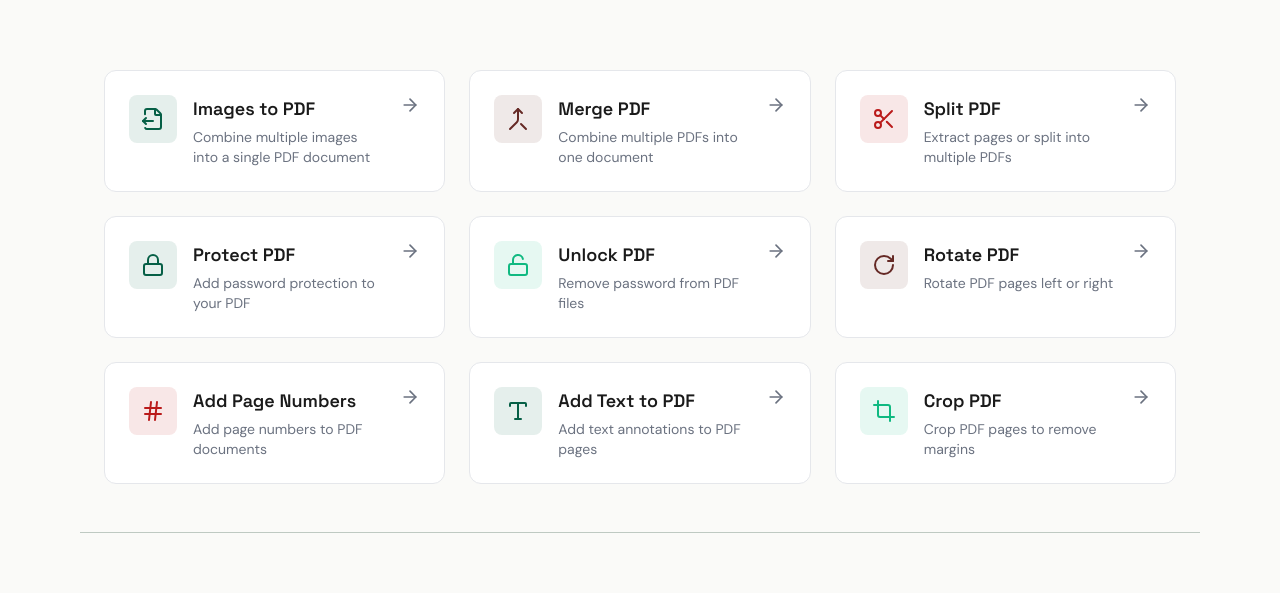
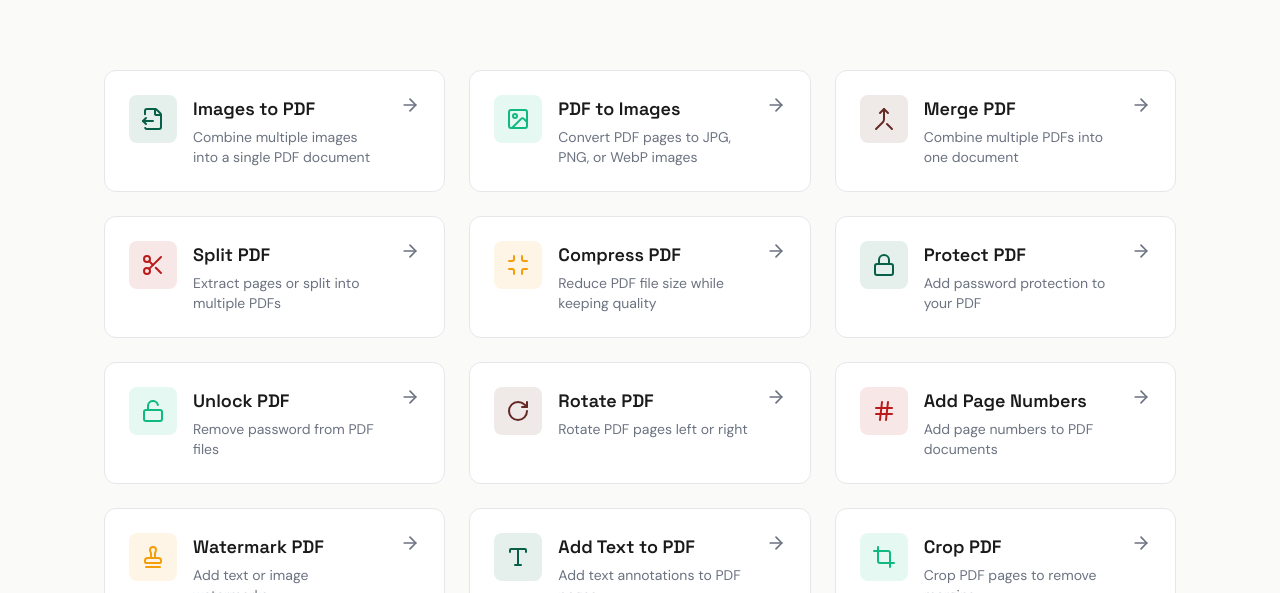
Before and after one commit to yaoting10/pixconvert, a Next.js app: page /pdf-tools in a window 1280 px wide. Shown: the part 359-952 px from the top of the page. Built offline with nearby package versions, Linux system fonts and the light colour scheme; no server answers.

Commit message:
fix: pdf tools page, sitemap and footer adjustments

```diff
--- a/src/app/pdf-tools/page.tsx
+++ b/src/app/pdf-tools/page.tsx
@@ -9,14 +9,14 @@ const pdfTools = [
     color: "text-primary",
     bg: "bg-primary/10",
   },
-  // {
-  //   title: "PDF to Images",
-  //   description: "Convert PDF pages to JPG, PNG, or WebP images",
-  //   icon: Image,
-  //   href: "/pdf-to-images",
-  //   color: "text-success",
-  //   bg: "bg-success/10",
-  // },
+  {
+    title: "PDF to Images",
+    description: "Convert PDF pages to JPG, PNG, or WebP images",
+    icon: Image,
+    href: "/pdf-to-images",
+    color: "text-success",
+    bg: "bg-success/10",
+  },
   {
     title: "Merge PDF",
     description: "Combine multiple PDFs into one document",
@@ -33,14 +33,14 @@ const pdfTools = [
     color: "text-error",
     bg: "bg-error/10",
   },
-  // {
-  //   title: "Compress PDF",
-  //   description: "Reduce PDF file size while keeping quality",
-  //   icon: Minimize,
-  //   href: "/compress-pdf",
-  //   color: "text-warning",
-  //   bg: "bg-warning/10",
-  // },
+  {
+    title: "Compress PDF",
+    description: "Reduce PDF file size while keeping quality",
+    icon: Minimize,
+    href: "/compress-pdf",
+    color: "text-warning",
+    bg: "bg-warning/10",
+  },
   {
     title: "Protect PDF",
     description: "Add password protection to your PDF",
@@ -73,14 +73,14 @@ const pdfTools = [
     color: "text-error",
     bg: "bg-error/10",
   },
-  // {
-  //   title: "Watermark PDF",
-  //   description: "Add text or image watermarks",
-  //   icon: Stamp,
-  //   href: "/pdf-watermark",
-  //   color: "text-warning",
-  //   bg: "bg-warning/10",
-  // },
+  {
+    title: "Watermark PDF",
+    description: "Add text or image watermarks",
+    icon: Stamp,
+    href: "/pdf-watermark",
+    color: "text-warning",
+    bg: "bg-warning/10",
+  },
   {
     title: "Add Text to PDF",
     description: "Add text annotations to PDF pages",
--- a/src/app/sitemap.ts
+++ b/src/app/sitemap.ts
@@ -105,8 +105,9 @@ export default function sitemap() {
     { path: "/images-to-pdf", priority: 0.9, freq: "weekly" as const },
     { path: "/merge-pdf", priority: 0.9, freq: "weekly" as const },
     { path: "/split-pdf", priority: 0.9, freq: "weekly" as const },
-    // { path: "/compress-pdf", priority: 0.9, freq: "weekly" as const },
-    // { path: "/pdf-to-images", priority: 0.9, freq: "weekly" as const },
+    { path: "/compress-pdf", priority: 0.9, freq: "weekly" as const },
+    { path: "/pdf-to-images", priority: 0.9, freq: "weekly" as const },
+    { path: "/pdf-watermark", priority: 0.9, freq: "weekly" as const },
     { path: "/protect-pdf", priority: 0.85, freq: "weekly" as const },
     { path: "/rotate-pdf", priority: 0.85, freq: "weekly" as const },
     { path: "/unlock-pdf", priority: 0.85, freq: "weekly" as const },
--- a/src/components/layout/Footer.tsx
+++ b/src/components/layout/Footer.tsx
@@ -38,15 +38,15 @@ const audioConverters = [
 
 const pdfTools = [
   { label: "Images to PDF", href: "/images-to-pdf" },
-  // { label: "PDF to Images", href: "/pdf-to-images" },
+  { label: "PDF to Images", href: "/pdf-to-images" },
   { label: "Merge PDF", href: "/merge-pdf" },
-  // { label: "Compress PDF", href: "/compress-pdf" },
+  { label: "Compress PDF", href: "/compress-pdf" },
   { label: "Split PDF", href: "/split-pdf" },
   { label: "Protect PDF", href: "/protect-pdf" },
   { label: "Unlock PDF", href: "/unlock-pdf" },
   { label: "Rotate PDF", href: "/rotate-pdf" },
   { label: "Page Numbers", href: "/pdf-page-numbers" },
-  // { label: "Watermark", href: "/pdf-watermark" },
+  { label: "Watermark", href: "/pdf-watermark" },
   { label: "Add Text", href: "/pdf-add-text" },
   { label: "Crop PDF", href: "/crop-pdf" },
 ];
```
